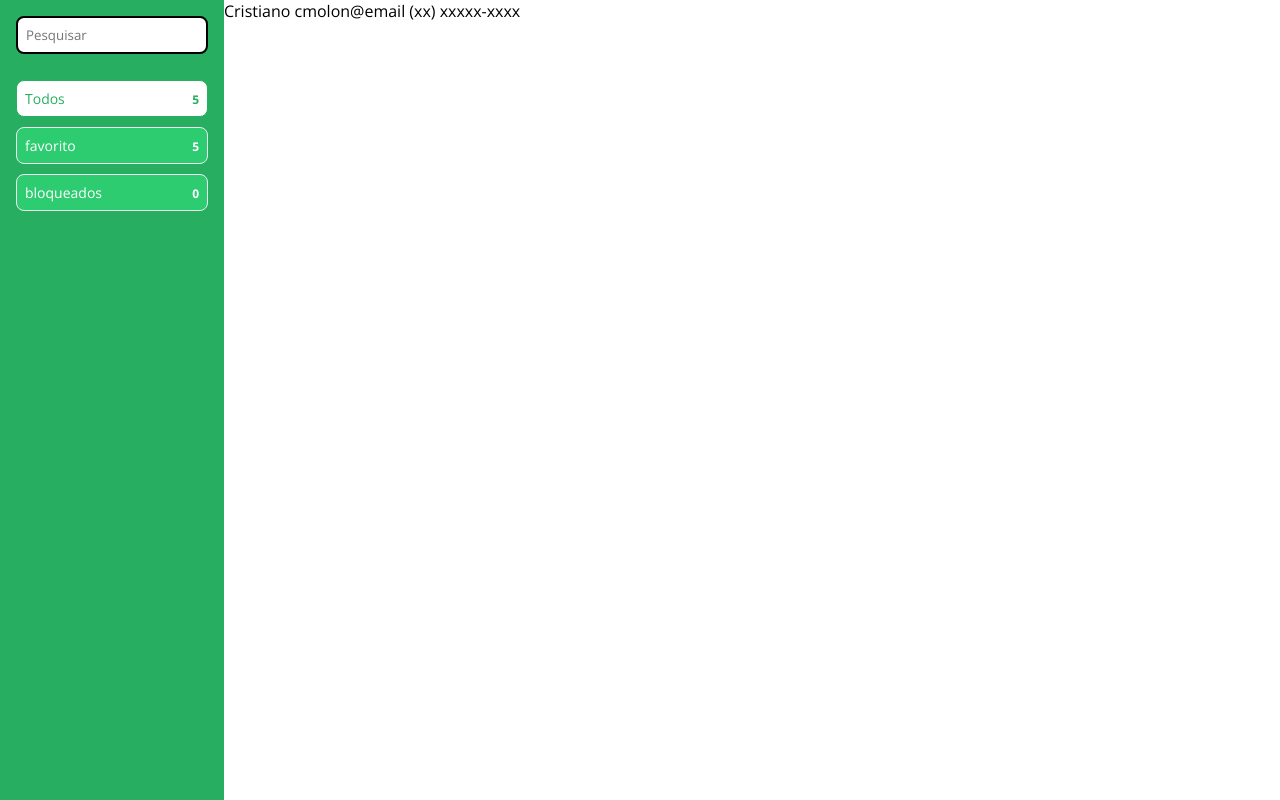
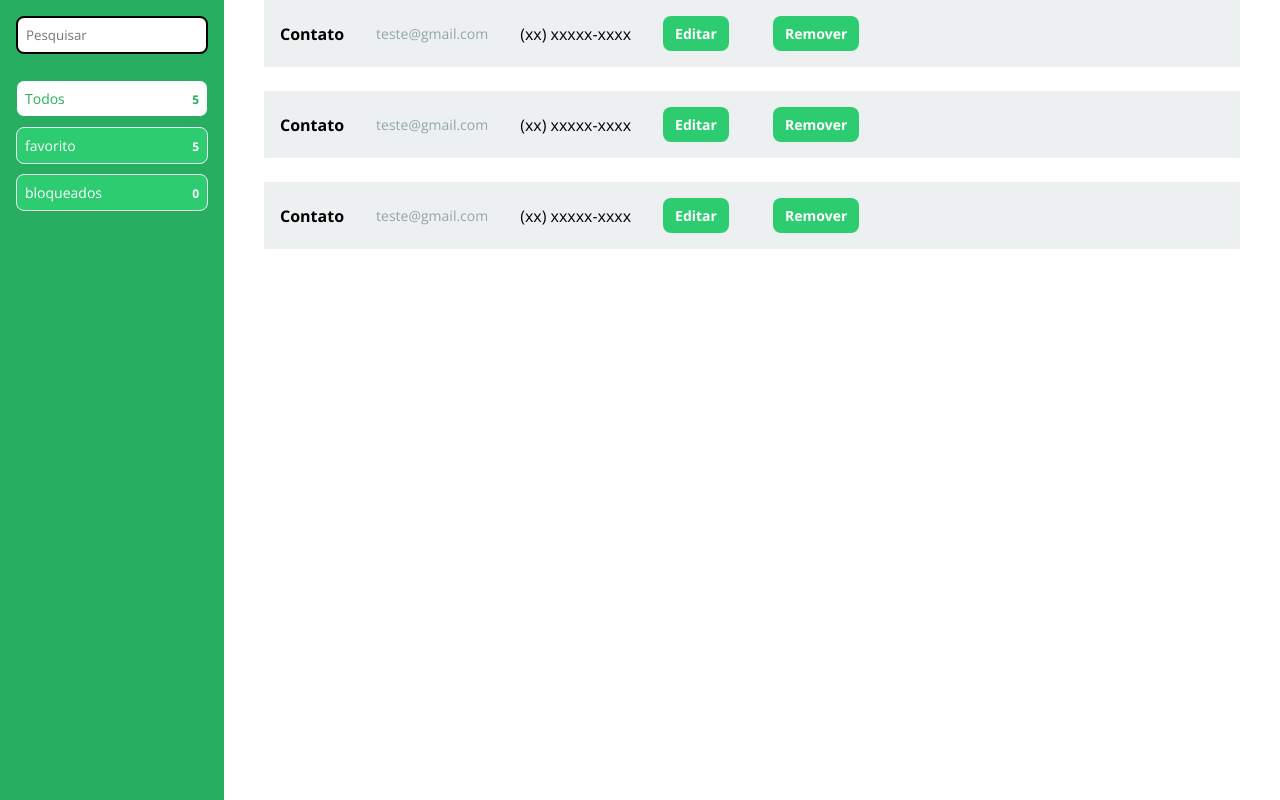
Before and after one commit to CristianoMolon/lista-de-contatos, a React (Create React App) app: page / in a window 1280 px wide. Built offline with nearby package versions, Linux system fonts and the light colour scheme.

Commit message:
consttruindo cards de contato

```diff
--- a/src/Styles/index.ts
+++ b/src/Styles/index.ts
@@ -6,6 +6,7 @@ const EstiloGlobal = createGlobalStyle`
     padding: 0;
     box-sizing: border-box;
     font-family: "Open Sans", sans-serif;
+    list-style: none;
   }
 `
 
--- a/src/components/Contato/index.tsx
+++ b/src/components/Contato/index.tsx
@@ -1,3 +1,13 @@
-const Contato = () => <div>Novo Contato</div>
+import * as S from './styles'
+
+const Contato = () => (
+  <S.Card>
+    <S.Name>Contato</S.Name>
+    <S.Email>teste@gmail.com</S.Email>
+    <S.Phone>(xx) xxxxx-xxxx</S.Phone>
+    <S.Button>Editar</S.Button>
+    <S.Button>Remover</S.Button>
+  </S.Card>
+)
 
 export default Contato
--- a/src/components/Contato/styles.ts
+++ b/src/components/Contato/styles.ts
@@ -2,8 +2,11 @@ import styled from 'styled-components'
 
 export const Card = styled.div`
   padding: 16px;
+  display: flex;
+  gap: 32px;
   background-color: #ecf0f1;
-  justify-content: space-between;
+  margin-bottom: 24px;
+  align-items: center;
 `
 
 export const Name = styled.h3`
@@ -11,11 +14,23 @@ export const Name = styled.h3`
   font-weight: bold;
 `
 
-export const Email = styled.input`
+export const Email = styled.p`
   font-size: 14px;
   color: #95a5a6;
 `
 
-export const Phone = styled.input`
-  font-size: 12px;
+export const Phone = styled.p`
+  font-size: 16px;
 `
+
+export const Button = styled.button`
+  font-weight: bold;
+  font-size: 14px;
+  border: none;
+  border-radius: 8px;
+  background-color: #2ecc71;
+  color: #fff;
+  padding: 8px 12px;
+  margin-right: 12px;
+  cursor: pointer;
+`
--- a/src/containers/ListaDeContatos/index.tsx
+++ b/src/containers/ListaDeContatos/index.tsx
@@ -1,5 +1,20 @@
+import Contato from '../../components/Contato'
+import { Container } from './styles'
+
 const ListaDeContatos = () => (
-  <main>Cristiano cmolon@email (xx) xxxxx-xxxx</main>
+  <Container>
+    <ul>
+      <li>
+        <Contato />
+      </li>
+      <li>
+        <Contato />
+      </li>
+      <li>
+        <Contato />
+      </li>
+    </ul>
+  </Container>
 )
 
 export default ListaDeContatos
--- /dev/null
+++ b/src/containers/ListaDeContatos/styles.ts
@@ -0,0 +1,7 @@
+import styled from 'styled-components'
+
+export const Container = styled.div`
+  padding: 0 40px;
+  height: 90vh;
+  overflow-y: scroll;
+`
```
